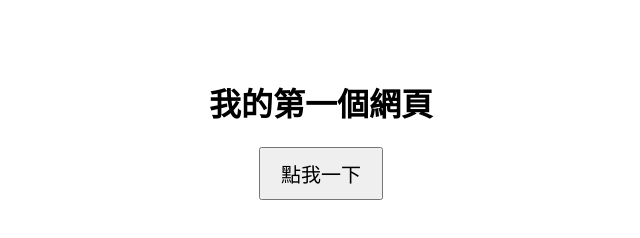
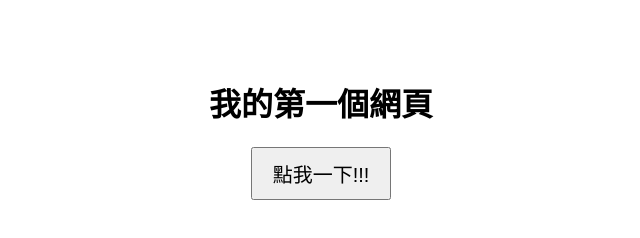
Before and after one commit to tyde6652513/WebSample, a plain HTML site: page index.html in a window 1280 px wide. Shown: the whole page, without its empty margins (319-959 px from the left). Drawn offline with Linux system fonts and the light colour scheme.

Commit message:
Modify Text

```diff
--- a/index.html
+++ b/index.html
@@ -7,7 +7,7 @@
 </head>
 <body>
     <h1>我的第一個網頁</h1>
-    <button id="myButton">點我一下</button>
+    <button id="myButton">點我一下!!!</button>
 
     <script src="script.js"></script>
 </body>
```
